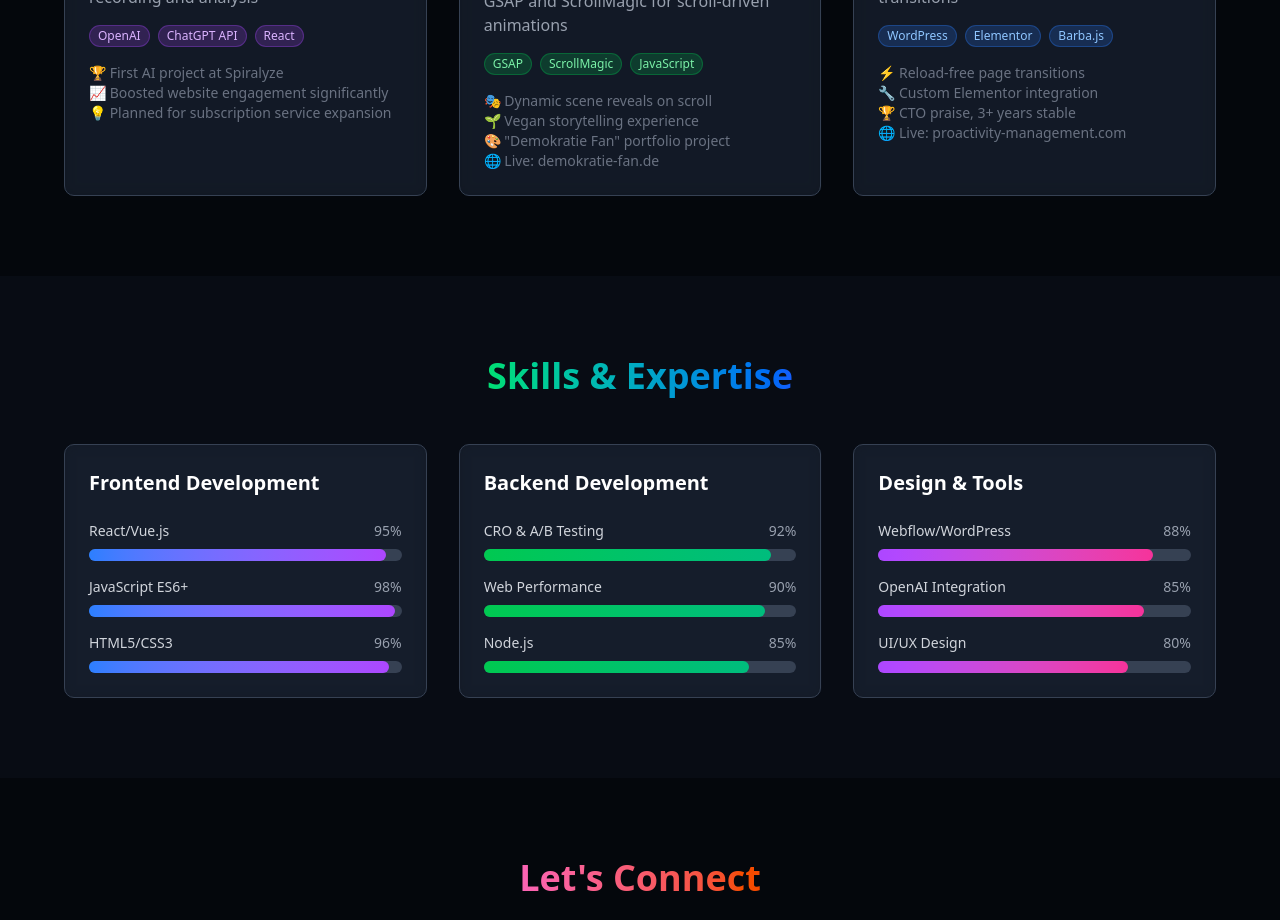
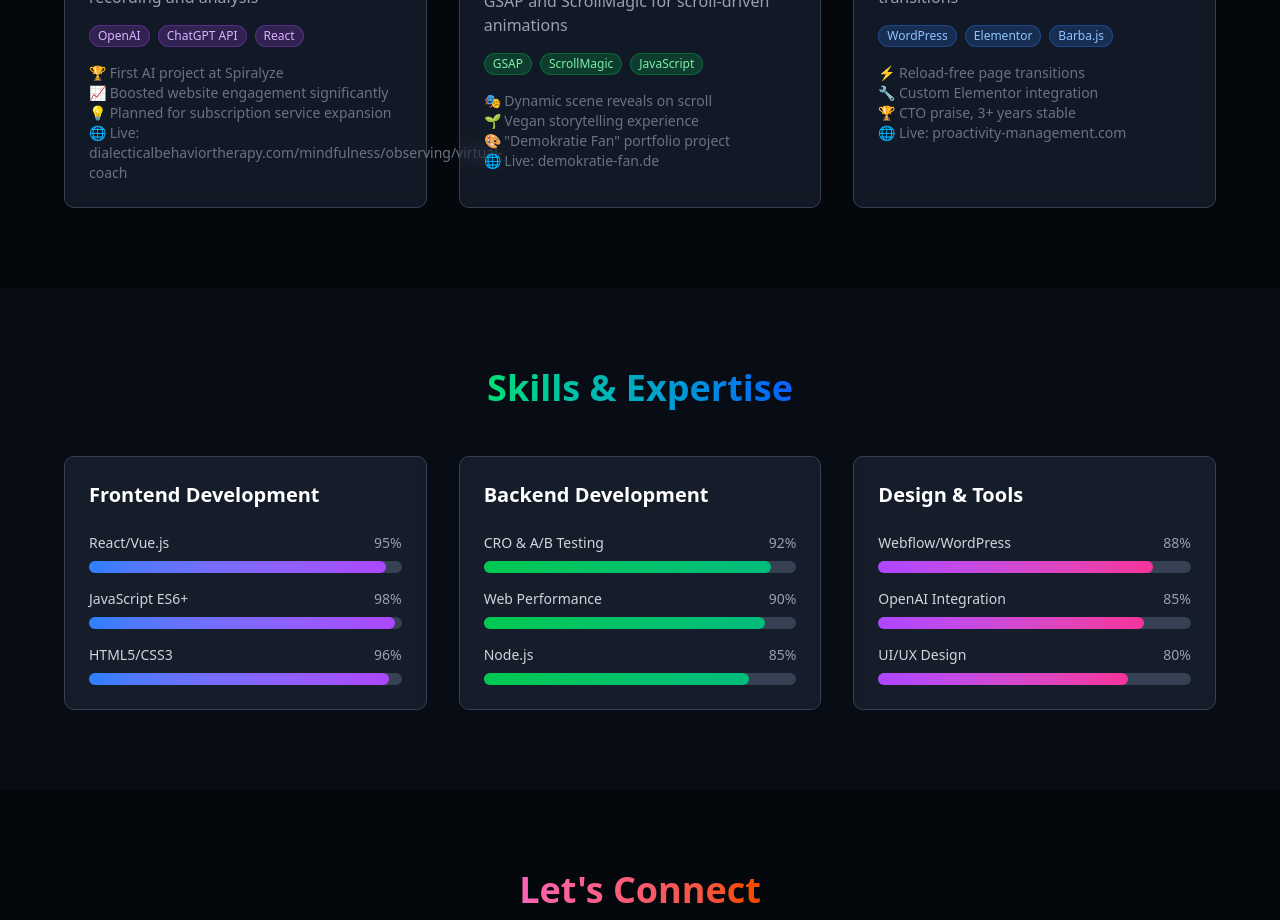
Before and after one commit to maverik90/muzammilmirzaresume, a Next.js app: page / in a window 1280 px wide. Shown: the part 1720-2640 px from the top of the page. Built offline with nearby package versions, Linux system fonts and the light colour scheme.

Commit message:
Add plain text live link to AI Therapist Chatbot project

```diff
--- a/src/app/page.tsx
+++ b/src/app/page.tsx
@@ -330,6 +330,7 @@ export default function Home() {
                 <p>🏆 First AI project at Spiralyze</p>
                 <p>📈 Boosted website engagement significantly</p>
                 <p>💡 Planned for subscription service expansion</p>
+                <p>🌐 Live: dialecticalbehaviortherapy.com/mindfulness/observing/virtual-coach</p>
               </div>
             </motion.div>
             <motion.div
```
